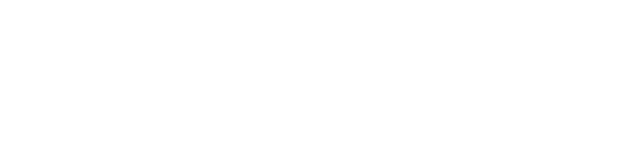
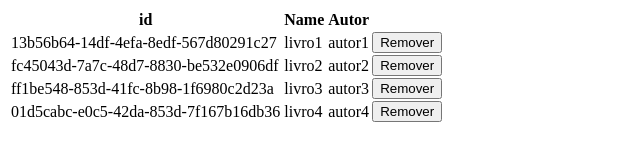
Before and after one commit to ChristoferLv/top-library, a plain HTML site: page index.html in a window 1280 px wide. Shown: the whole page, without its empty margins (0-640 px from the left). Drawn offline with Linux system fonts and the light colour scheme.

Commit message:
create functions to draw table and remove items

```diff
--- a/index.html
+++ b/index.html
@@ -1,13 +1,28 @@
 <!DOCTYPE html>
 <html lang="en">
+
 <head>
     <meta charset="UTF-8">
     <meta name="viewport" content="width=device-width, initial-scale=1.0">
     <title>Library</title>
     <link rel="stylesheet" href="style.css">
 </head>
+
 <body>
+    <table>
+        <thead>
+            <tr>
+                <th>id</th>
+                <th>Name</th>
+                <th>Autor</th>
+            </tr>
+        </thead>
+        <tbody>
 
-<script src="script.js"></script>
+        </tbody>
+    </table>
+
+    <script src="script.js"></script>
 </body>
+
 </html>
--- a/script.js
+++ b/script.js
@@ -1 +1,54 @@
-console.log("script")
+console.log("script");
+
+let myLibrary = [];
+
+function Book(name, author) {
+    this.id = crypto.randomUUID();
+    this.name = name;
+    this.author = author;
+}
+
+function addBookToLibrary(name, author) {
+    const newBook = new Book(name, author);
+    myLibrary.push(newBook);
+}
+
+/**
+ *
+ * @param {Event} e
+ */
+function handleRemoveBook(e) {
+    e.preventDefault();
+    const id = e.target.parentElement.getAttribute("data-id");
+    for (idx in myLibrary) {
+        if (myLibrary[idx].id == id) {
+            myLibrary.splice(idx, 1);
+        }
+    }
+    drawTable();
+}
+
+addBookToLibrary("livro1", "autor1");
+addBookToLibrary("livro2", "autor2");
+addBookToLibrary("livro3", "autor3");
+addBookToLibrary("livro4", "autor4");
+
+function drawTable() {
+    const table = document.querySelector("table > tbody");
+    table.innerHTML = '';
+    for (const book of myLibrary) {
+        const newRow = document.createElement("tr");
+        newRow.setAttribute("data-id", book['id']);
+        for (const bookField in book) {
+            const newRowData = document.createElement("td");
+            newRowData.innerText = book[bookField];
+            newRow.append(newRowData);
+        }
+        const removeBtn = document.createElement("button");
+        removeBtn.innerText = "Remover";
+        removeBtn.addEventListener("click", handleRemoveBook);
+        newRow.append(removeBtn);
+        table.append(newRow);
+    }
+}
+drawTable();
```
